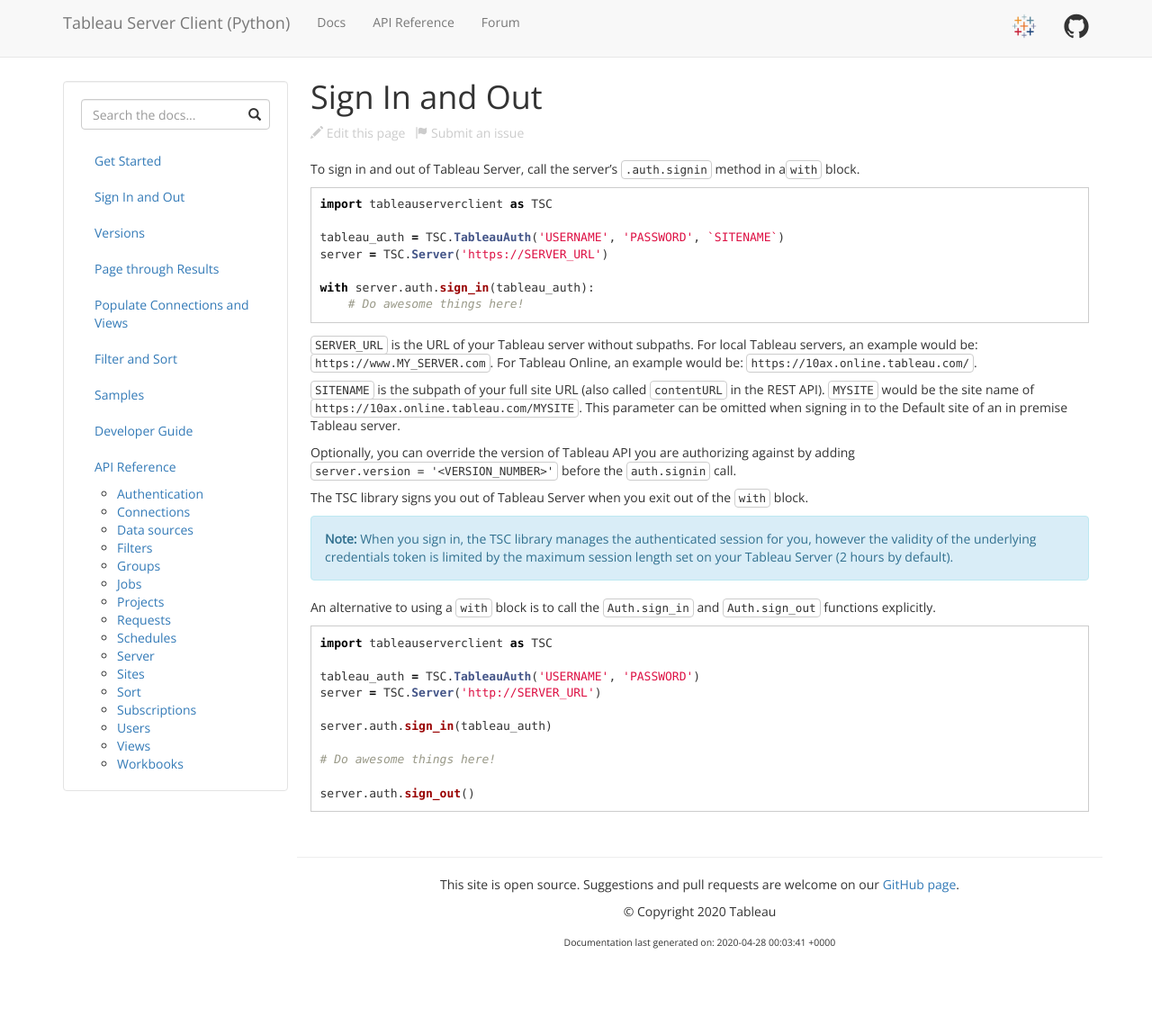
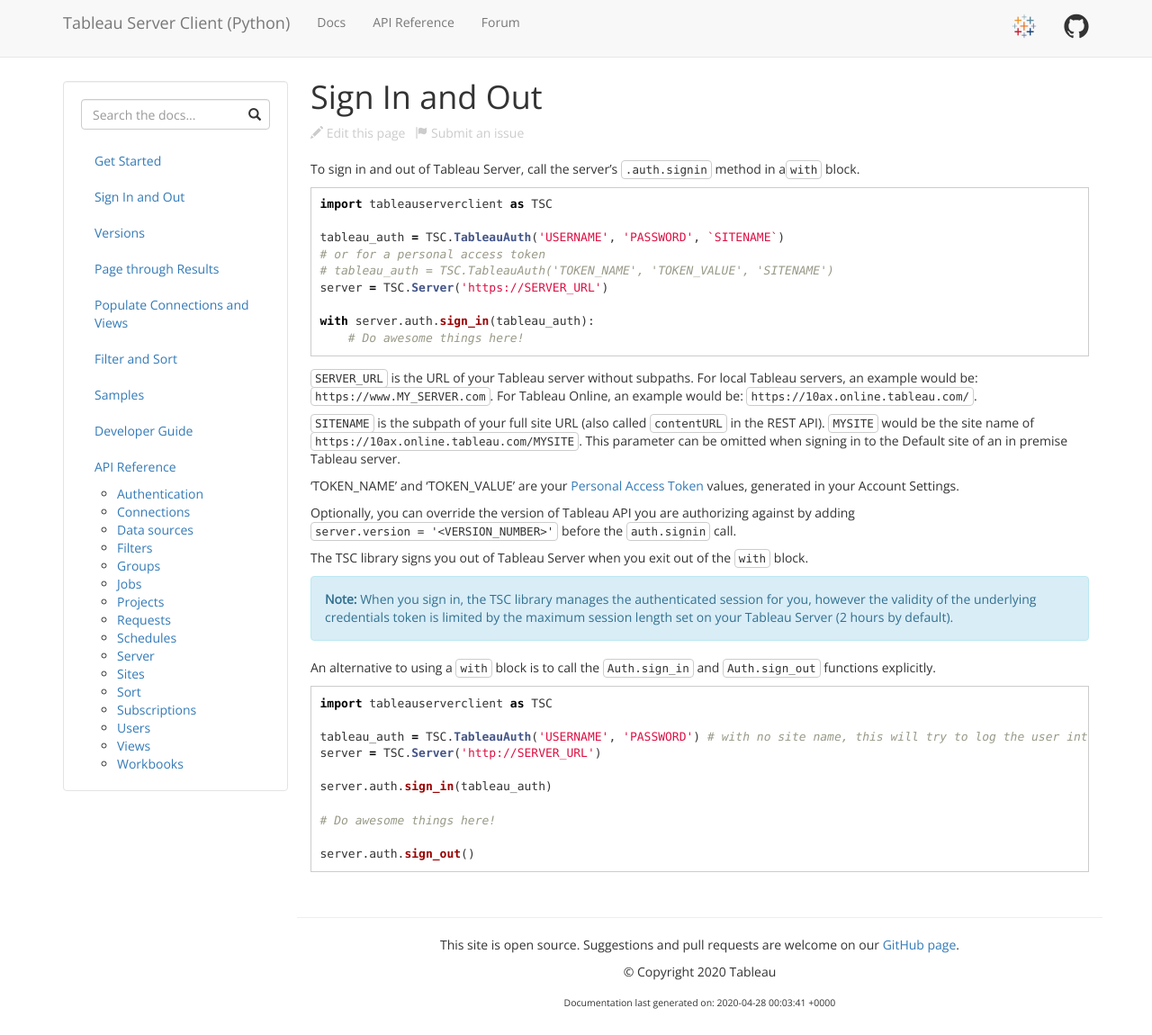
Before and after one commit to tableau/server-client-python, a Jekyll site: the page built from docs/sign-in-out.md, in a window 1280 px wide and 1150 px high. Shown: the whole window at 90% size. Built offline with Jekyll 4.4.1, drawn with Linux system fonts in a browser that asks for light colours.

Commit message:
Add Personal Access Token to the Auth page

````diff
--- a/docs/sign-in-out.md
+++ b/docs/sign-in-out.md
@@ -9,6 +9,8 @@
 import tableauserverclient as TSC
 
 tableau_auth = TSC.TableauAuth('USERNAME', 'PASSWORD', `SITENAME`)
+# or for a personal access token
+# tableau_auth = TSC.TableauAuth('TOKEN_NAME', 'TOKEN_VALUE', 'SITENAME')
 server = TSC.Server('https://SERVER_URL')
 
 with server.auth.sign_in(tableau_auth):
@@ -18,6 +20,8 @@
 `SERVER_URL` is the URL of your Tableau server without subpaths. For local Tableau servers, an example would be:      `https://www.MY_SERVER.com`. For Tableau Online, an example would be: `https://10ax.online.tableau.com/`.
 
 `SITENAME` is the subpath of your full site URL (also called `contentURL` in the REST API). `MYSITE` would be the site name of `https://10ax.online.tableau.com/MYSITE`. This parameter can be omitted when signing in to the Default site of an in premise Tableau server.
+
+'TOKEN_NAME' and 'TOKEN_VALUE' are your <a href="https://help.tableau.com/current/server/en-us/security_personal_access_tokens.htm">Personal Access Token</a> values, generated in your Account Settings.
 
 Optionally, you can override the version of Tableau API you are authorizing against by adding `server.version = '<VERSION_NUMBER>'` before the `auth.signin` call.
 
@@ -33,7 +37,7 @@
 ```py
 import tableauserverclient as TSC
 
-tableau_auth = TSC.TableauAuth('USERNAME', 'PASSWORD')
+tableau_auth = TSC.TableauAuth('USERNAME', 'PASSWORD') # with no site name, this will try to log the user into the Default site
 server = TSC.Server('http://SERVER_URL')
 
 server.auth.sign_in(tableau_auth)
````
